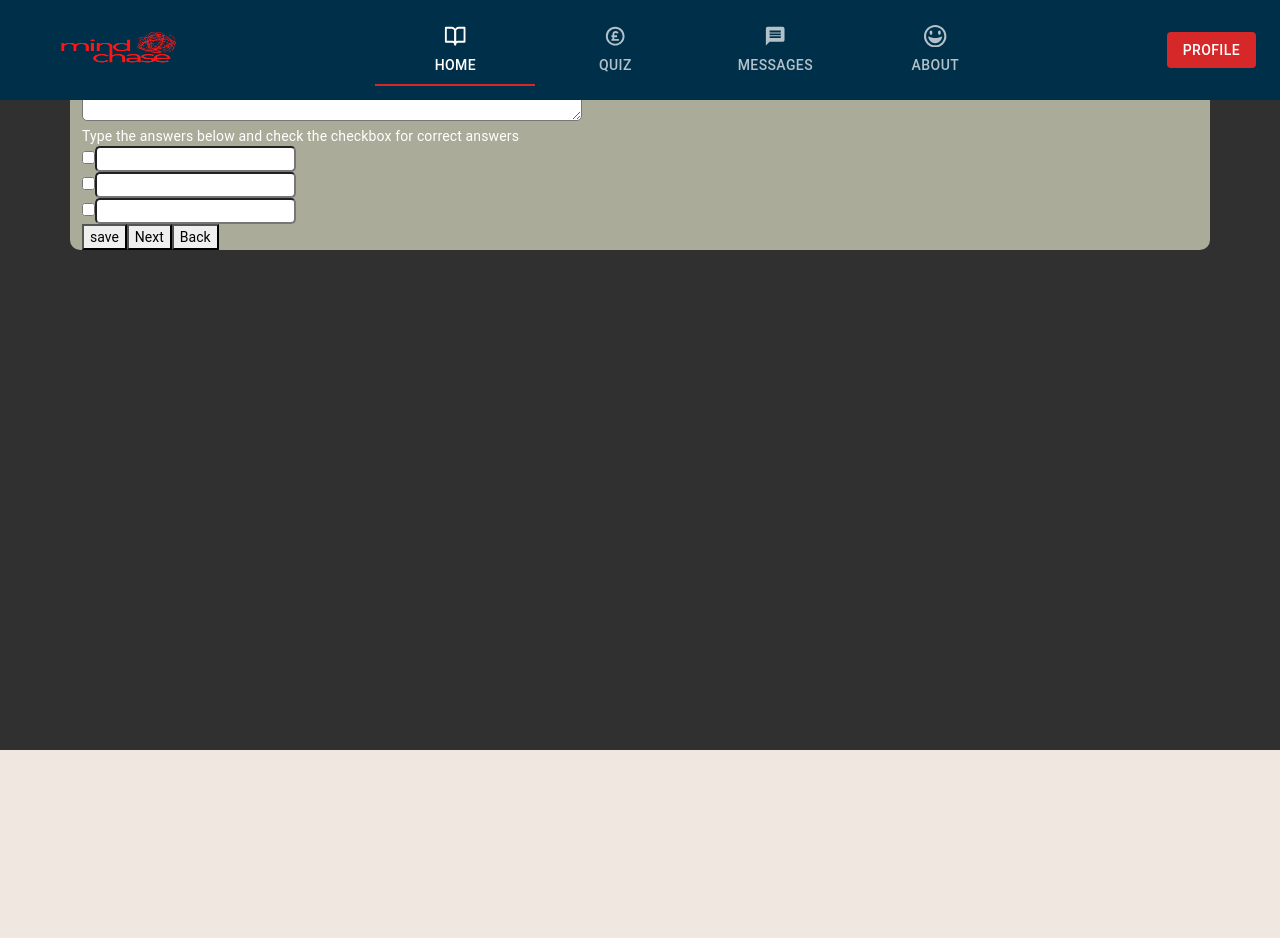
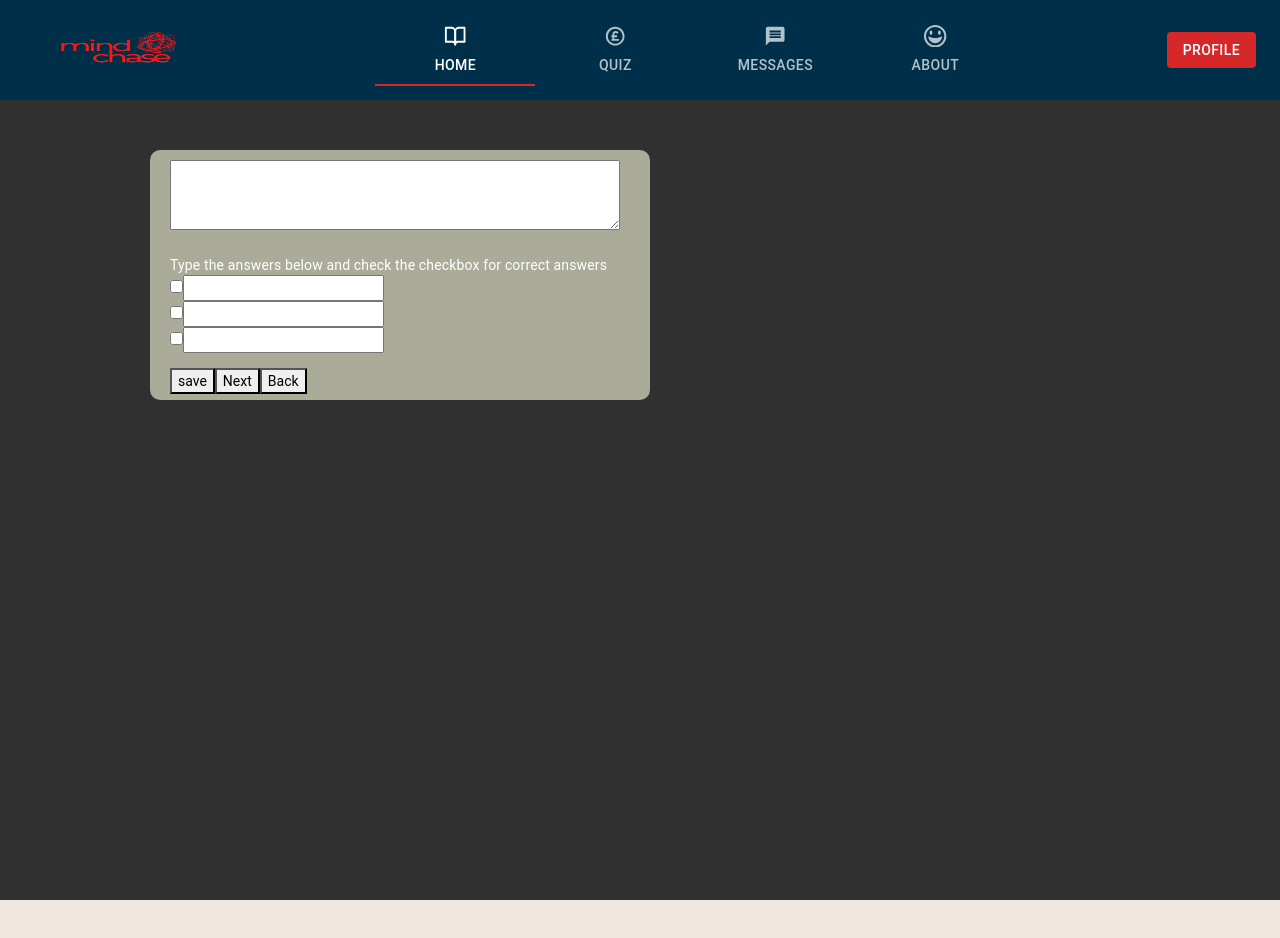
Before and after one commit to mindchase/mindchase-frontend, a React (Create React App) app: page /quiz in a window 1280 px wide. Shown: the top 938 px of the page. Built offline with nearby package versions, Linux system fonts and the light colour scheme.

Commit message:
i deleted the folder quiz becoue we have 2 folders

```diff
--- a/src/components/quiz/AddQuiz.js
+++ b/src/components/quiz/AddQuiz.js
@@ -51,10 +51,11 @@ function AddQuiz() {
         <div>
 
             <p>{error}</p>
-            <form className="container containerM">
+            <form className=" containerM">
 
                 <textarea onChange={inputChange} name="question" value={input.question} className="question" ></textarea><br />
 
+                <div className="answer">
                     <label>Type the answers below and check the checkbox for correct answers </label>  <br />
                     <input onChange={inputChange} type="checkbox" name="checkbox1" {...(input.checkbox1 ? "checked" : "")} />
                     <input onChange={inputChange} type="text" name="answer1" value={input.answer1} /> <br />
@@ -65,8 +66,9 @@ function AddQuiz() {
 
                     <input onChange={inputChange} type="checkbox" name="checkbox3" {...(input.checkbox3 ? "checked" : "")} />
                     <input onChange={inputChange} type="text" name="answer3" value={input.answer3} /> <br />
+                </div>
 
-                <div>
+                <div className="button">
                     <button onClick={submit}>save</button>
                     <button>Next</button>
                     <button>Back</button>
--- a/src/components/quiz/Style.css
+++ b/src/components/quiz/Style.css
@@ -1,14 +1,27 @@
 .containerM {
     background-color: rgb(170, 172, 153);
-    margin-top: 75px;
+    min-height: 250px;
+    margin: 150px;
+    width: 500px;
     border-radius: 10px;
 }
 
-.containerM >* {
+/* .containerM >* {
     border-radius: 5px;
     box-shadow: 2xp 2px;
+} */
+
+.question {
+    width: 450px;
+    margin: 10px 10px 10px 20px;
+    min-height: 70px;
 }
 
-.question {
-    width: 500px;
+.answer {
+    margin: 10px 10px 15px 20px;
 }
+
+.button {
+    margin: 10px 10px 20px 20px;
+
+}
```
Also changed, not shown: src/quiz/ApiQuiz.js (deleted, +0 -11 lines), src/quiz/Quiz.js (deleted, +0 -28 lines), 2 other files (tests, documents, lock files or other folders). Lines whose indentation alone changed are shown as unchanged.
